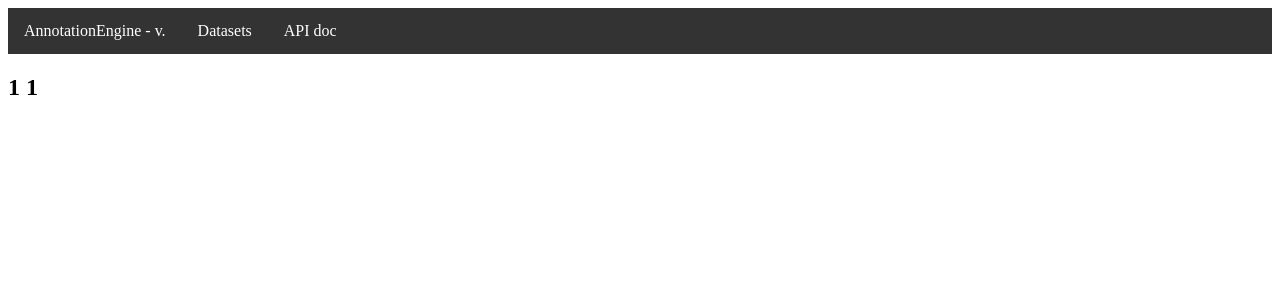
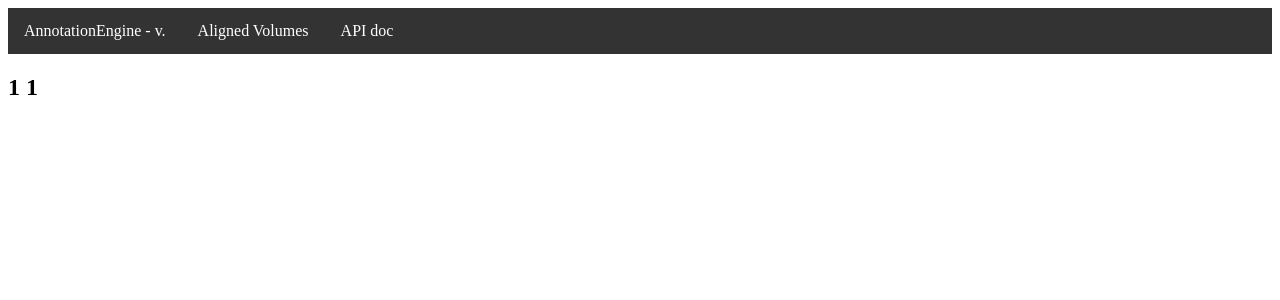
Before and after one commit to CAVEconnectome/AnnotationEngine, a Flask app: page /annotation/views/aligned_volume/1/table/1 in a window 1280 px wide. Shown: the top 300 px of the page. Run offline with Flask 2, Linux system fonts and the light colour scheme; parts of the project's set-up code (start-up, migrations or seed data) failed here and were passed over.

Commit message:
fixing service header

```diff
--- a/annotationengine/templates/base.html
+++ b/annotationengine/templates/base.html
@@ -7,7 +7,7 @@
   </li>
 
     <li>
-          <a href="{{url_for('views.index')}}">Datasets</a>
+          <a href="{{url_for('views.index')}}">Aligned Volumes</a>
     </li>
     <li>
         <a href="/annotation/api/doc">API doc</a>
```
